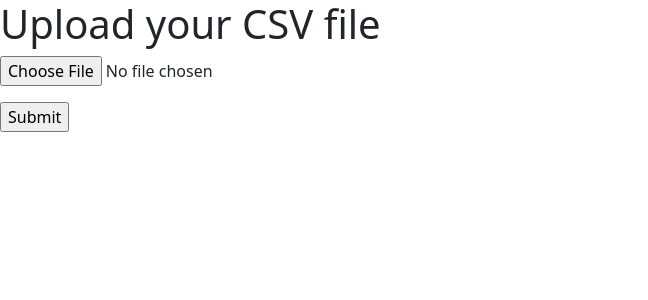
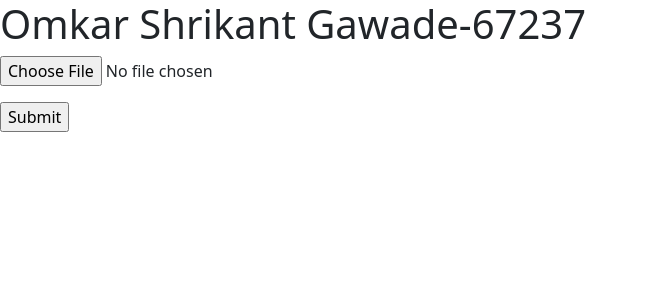
Before and after one commit to omkar9905/adb, a Flask app: page /uploadFile in a window 1280 px wide. Shown: the top 300 px of the page, without its empty margins (0-648 px from the left). Run offline with Flask 2, Linux system fonts and the light colour scheme; some libraries are stand-ins or nearby versions.

Commit message:
Update upload.html

```diff
--- a/templates/upload.html
+++ b/templates/upload.html
@@ -8,10 +8,10 @@
     <!-- Bootstrap CSS -->
     <link href="https://cdn.jsdelivr.net/npm/bootstrap@5.1.3/dist/css/bootstrap.min.css" rel="stylesheet" integrity="sha384-1BmE4kWBq78iYhFldvKuhfTAU6auU8tT94WrHftjDbrCEXSU1oBoqyl2QvZ6jIW3" crossorigin="anonymous">
 
-    <title>Upload File</title>
+    <title>Omkar Shrikant Gawade-67237</title>
   </head>
  <body>
-    <h1>Upload your CSV file</h1>
+    <h1>Omkar Shrikant Gawade-67237</h1>
     <form method="POST" action="/uploadFile" enctype="multipart/form-data">
       <p><input type="file" name="file" id="file"></p>
       <p><input type="submit" value="Submit"></p>
```
